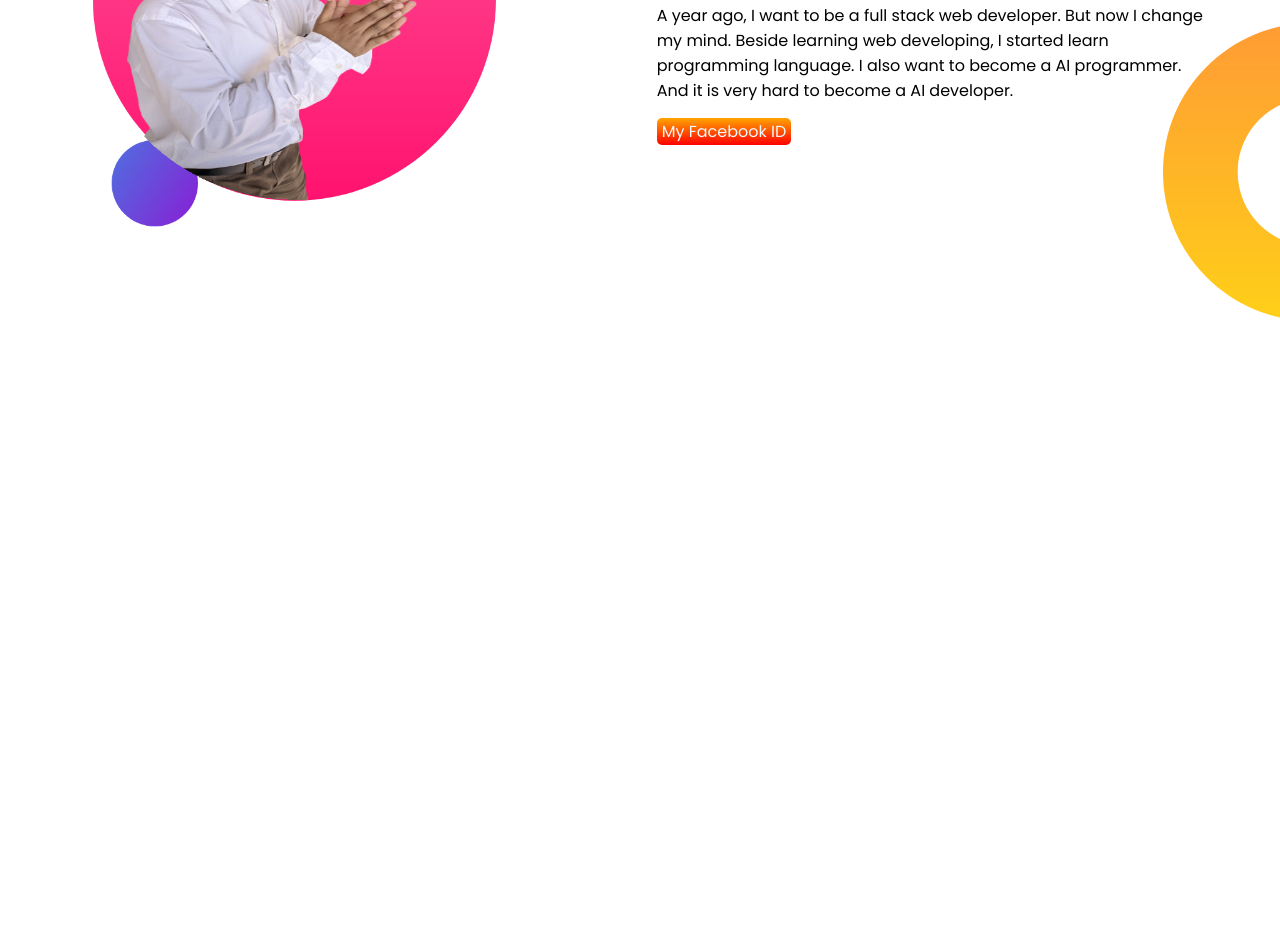
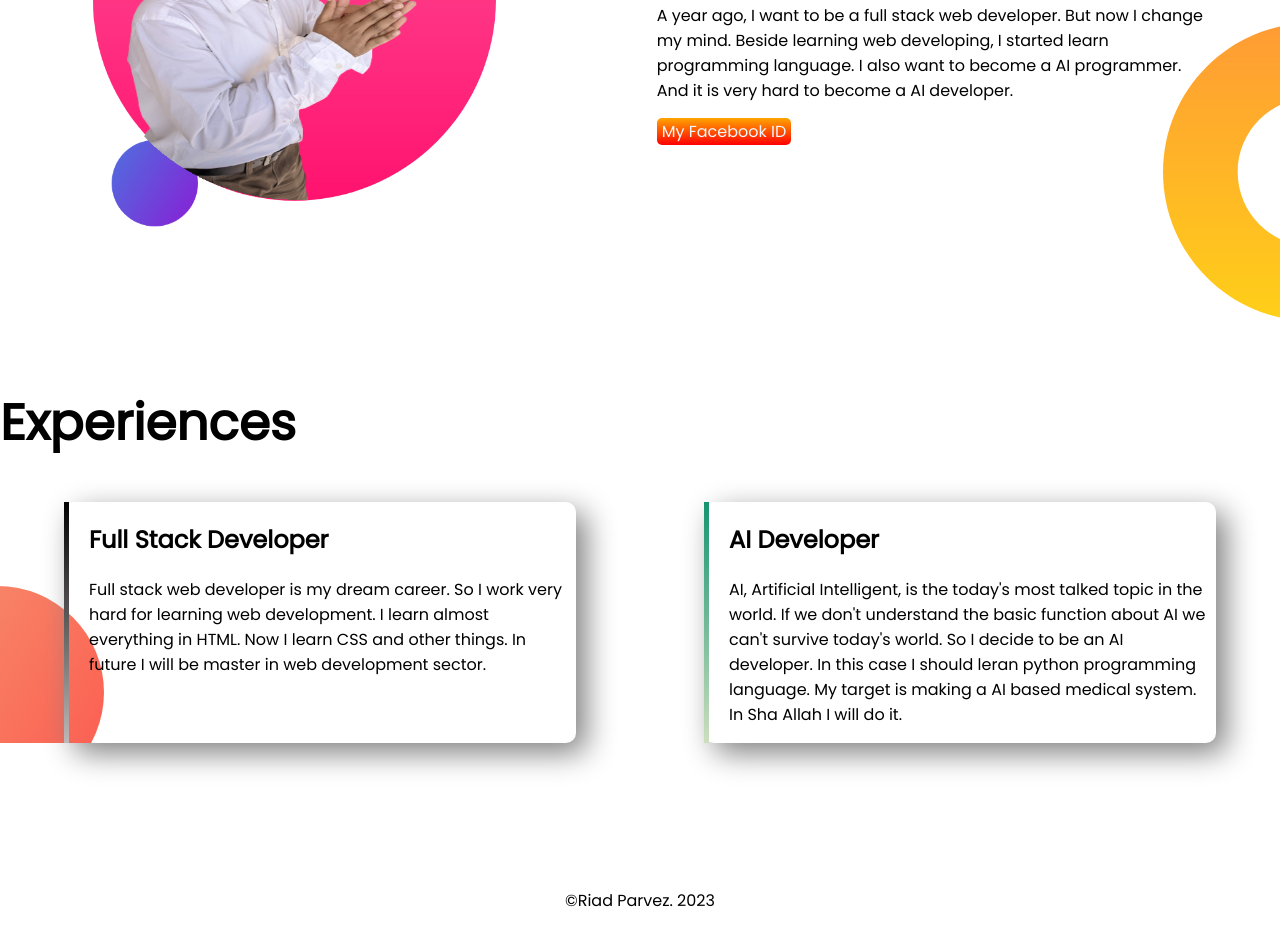
Before and after one commit to Parvez004/developer_portfolio_rev, a plain HTML site: page index.html in a window 1280 px wide. Shown: the part 851-1780 px from the top of the page. Before the commit the page ends 1195 px from the top, so only its background shows below. Drawn offline with Linux system fonts and the light colour scheme.

Commit message:
last commit

```diff
--- a/index.html
+++ b/index.html
@@ -14,7 +14,7 @@
 </head>
 
 <body>
-    <section class="top_banner">
+    <section class="top_banner flexiable">
         <div class="half_width">
             <h1>Welcome To</h1>
             <h1><span class="orange">Parvez's</span> World!</h1>
@@ -31,7 +31,7 @@
         </div>
     </section>
 
-    <section class="dream_area">
+    <section class="dream_area flexiable">
         <div class="half_width">
             <img src="images/my-bg2.png" alt="">
 
@@ -45,6 +45,22 @@
             <a class="button" target="_blank" href="https://www.facebook.com/riad.parvez.3/">My Facebook ID</a>
         </div>
     </section>
+    <section class="experience_area">
+        <h1>Experiences</h1>
+        <div class="flex2">
+            <div id="border1" class="experience">
+                <h2>Full Stack Developer</h2>
+                <p>Full stack web developer is my dream career. So I work very hard for learning web development. I learn almost everything in HTML. Now I learn CSS and other things. In future I will be master in web development sector.</p>
+            </div>
+            <div id="border2" class="experience">
+                <h2>AI Developer</h2>
+                <p>AI, Artificial Intelligent, is the today's most talked topic in the world. If we don't understand the basic function about AI we can't survive today's world. So I decide to be an AI developer. In this case I should leran python programming language. My target is making a AI based medical system. In Sha Allah I will do it.</p>
+            </div>
+        </div>
+    </section>
+    <footer>
+        <p>&#169;Riad Parvez. 2023</p>
+    </footer>
 </body>
 
 </html>
--- a/style.css
+++ b/style.css
@@ -8,10 +8,36 @@ body{
 h1{
     font-size: 50px;
 }
-section{
+.flexiable{
     display: flex;
     padding-bottom: 110px;
 }
+.flex2{
+    display: flex;
+    margin-bottom: 145px;
+
+}
+.experience{
+    padding-left: 20px;
+    padding-right: 10px;
+    width: 40%;
+    margin-left: 5%;
+    margin-right: 5%;
+    border-radius: 10px;
+    box-shadow: 10px 10px 30px gray;
+}
+#border1{
+    border-left: 5px solid;
+    border-image: linear-gradient(black, rgb(190, 185, 185));
+    border-image-slice: 1;
+}
+
+#border2{
+    border-left: 5px solid;
+    border-image: linear-gradient(rgb(22, 147, 112), rgb(205, 223, 190));
+    border-image-slice: 1;
+}
+
 .half_width{
     width: 50%;
     padding-left: 4%;
@@ -39,3 +65,12 @@ section{
     background-position-y: 250px;
     padding-right: 5%;
 }
+footer p{
+    text-align: center;
+}
+.experience_area{
+    background-image: url(images/exp-bg.png);
+    background-repeat: no-repeat;
+    background-position-x: left;
+    background-position-y: 200px;
+}
```
Also changed, not shown: images/IMG_20221201_220753-removebg-preview.png (deleted), images/IMG_20221201_220753.jpg (deleted), images/LMC_20221203_123504__DSLR_pixel_by_Riyan_-removebg-preview (2).png (deleted), images/LMC_20221203_123504__DSLR_pixel_by_Riyan_-removebg-preview.png (deleted), images/LMC_20221203_123504_👫DSLR pixel by Riyan .jpg (deleted), images/jhankar.png (deleted), images/jhankar2.png (deleted), images/montouch_mohaimin20221203_123156_Pixel King 🔥-1.jpg (deleted), images/montouch_mohaimin20221203_123323_Pixel King 🔥-1.jpg (deleted), images/montouch_mohaimin20221203_123323_Pixel_King__-1-removebg-preview (2).png (deleted), images/montouch_mohaimin20221203_123323_Pixel_King__-1-removebg-preview (3).png (deleted), images/montouch_mohaimin20221203_123323_Pixel_King__-1-removebg-preview.png (deleted), 1 other file.
